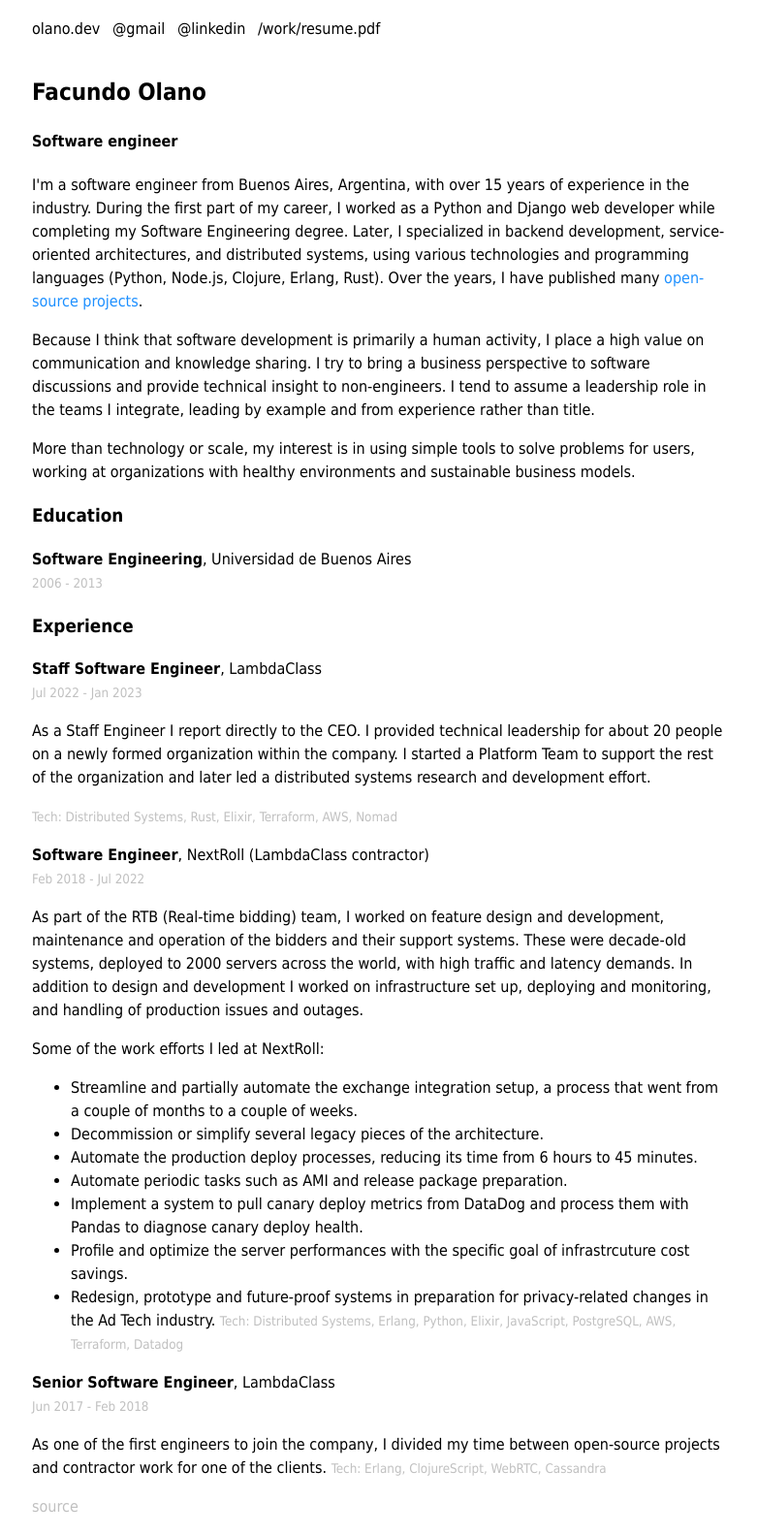
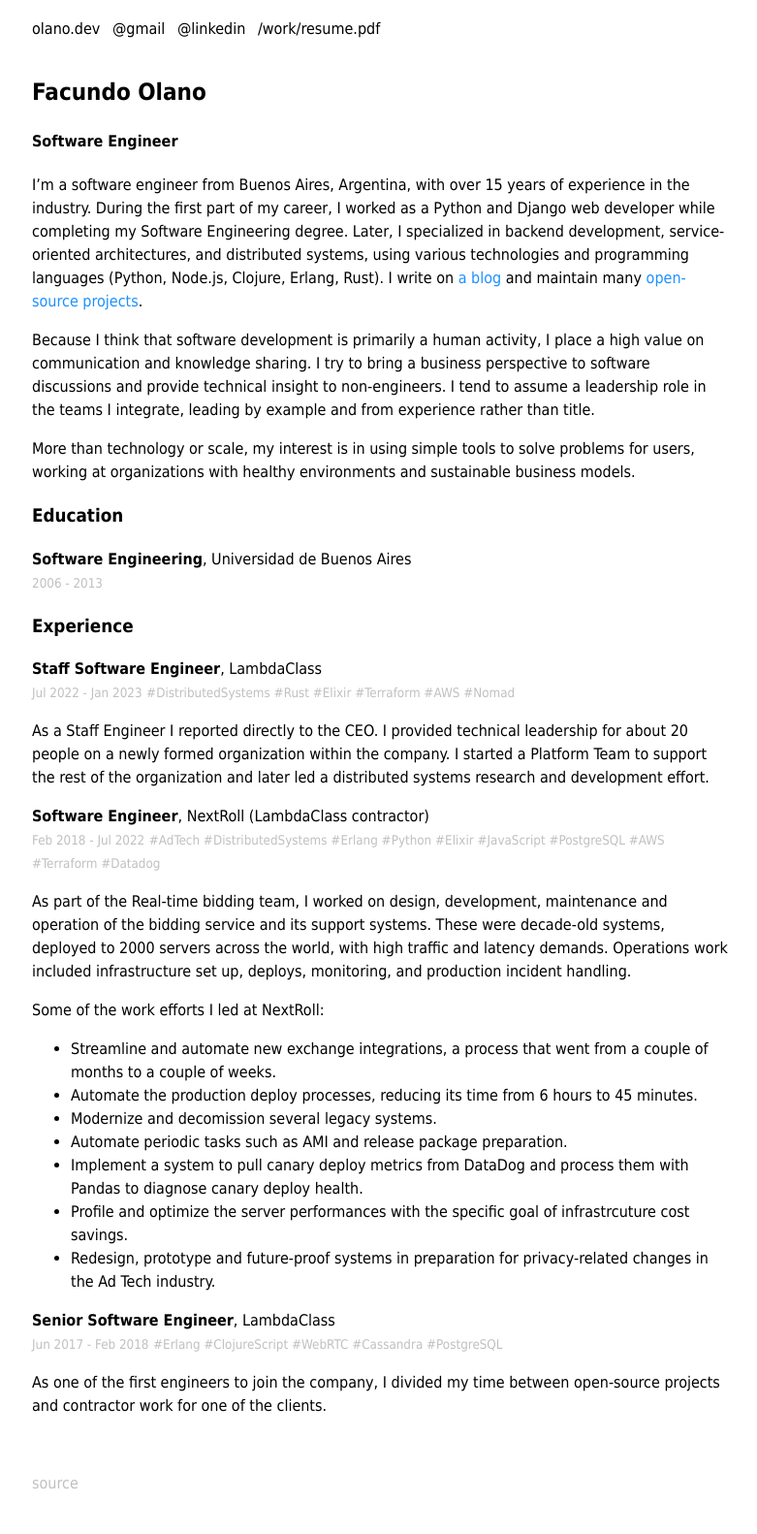
Before and after one commit to facundoolano/olano.dev, a Jekyll site: the page built from work/index.md, in a window 1280 px wide. Shown: the whole page at 97% size, without its empty margins (247-1028 px from the left). Built offline with Jekyll 4.4.1, drawn with Linux system fonts in a browser that asks for light colours; after the commit the page ends 1558 px from its top, so only the background shows below that.

Commit message:
update work content

```diff
--- a/_data/work.yml
+++ b/_data/work.yml
@@ -3,35 +3,30 @@
   org: LambdaClass
   tech: Distributed Systems, Rust, Elixir, Terraform, AWS, Nomad
   description: >
-    As a Staff Engineer I report directly to the CEO. I provided technical leadership for about 20 people on a newly formed organization within the company.
+    As a Staff Engineer I reported directly to the CEO. I provided technical leadership for about 20 people on a newly formed organization within the company.
     I started a Platform Team to support the rest of the organization and later led a distributed systems research and development effort.
 - date: Feb 2018 - Jul 2022
   title: Software Engineer
   org: NextRoll (LambdaClass contractor)
-  tech: Distributed Systems, Erlang, Python, Elixir, JavaScript, PostgreSQL, AWS, Terraform, Datadog
+  tech: AdTech, Distributed Systems, Erlang, Python, Elixir, JavaScript, PostgreSQL, AWS, Terraform, Datadog
   description: >-
-     As part of the RTB (Real-time bidding) team, I worked on feature design and development, maintenance and operation of the bidders and their support systems.
+    As part of the Real-time bidding team, I worked on design, development, maintenance and operation of the bidding service and its support systems.
      These were decade-old systems, deployed to 2000 servers across the world, with high traffic and latency demands.
-     In addition to design and development I worked on infrastructure set up, deploying and monitoring, and handling of production issues and outages.
+     Operations work included infrastructure set up, deploys, monitoring, and production incident handling.
 
 
      Some of the work efforts I led at NextRoll:
 
-     - Streamline and partially automate the exchange integration setup, a process that went from a couple of months to a couple of weeks.
+       - Streamline and automate new exchange integrations, a process that went from a couple of months to a couple of weeks.
+       - Automate the production deploy processes, reducing its time from 6 hours to 45 minutes.
+       - Modernize and decomission several legacy systems.
+       - Automate periodic tasks such as AMI and release package preparation.
+       - Implement a system to pull canary deploy metrics from DataDog and process them with Pandas to diagnose canary deploy health.
+       - Profile and optimize the server performances with the specific goal of infrastrcuture cost savings.
+       - Redesign, prototype and future-proof systems in preparation for privacy-related changes in the Ad Tech industry.
 
-     - Decommission or simplify several legacy pieces of the architecture.
-
-     - Automate the production deploy processes, reducing its time from 6 hours to 45 minutes.
-
-     - Automate periodic tasks such as AMI and release package preparation.
-
-     - Implement a system to pull canary deploy metrics from DataDog and process them with Pandas to diagnose canary deploy health.
-
-     - Profile and optimize the server performances with the specific goal of infrastrcuture cost savings.
-
-     - Redesign, prototype and future-proof systems in preparation for privacy-related changes in the Ad Tech industry.
 - date: Jun 2017 - Feb 2018
   title: Senior Software Engineer
   org: LambdaClass
-  tech: Erlang, ClojureScript, WebRTC, Cassandra
+  tech: Erlang, ClojureScript, WebRTC, Cassandra, PostgreSQL
   description: As one of the first engineers to join the company, I divided my time between open-source projects and contractor work for one of the clients.
--- a/work/index.md
+++ b/work/index.md
@@ -4,16 +4,16 @@ title: Facundo Olano
 sections: [["mailto:facundo.olano@gmail.com", "@gmail"], ["https://www.linkedin.com/in/facundoolano/", "@linkedin"], ["/work/resume.pdf", "/work/resume.pdf"]]
 ---
 
-#### Software engineer
+#### Software Engineer
 
-<p>I'm a software engineer from Buenos Aires, Argentina, with over 15 years of experience in the industry.
-    During the first part of my career, I worked as a Python and Django web developer while completing my Software Engineering degree.
-    Later, I specialized in backend development, service-oriented architectures, and distributed systems, using various technologies and programming languages (Python, Node.js, Clojure, Erlang, Rust).
-    Over the years, I have published many <a href="/projects">open-source projects</a>.</p>
+I'm a software engineer from Buenos Aires, Argentina, with over 15 years of experience in the industry.
+During the first part of my career, I worked as a Python and Django web developer while completing my Software Engineering degree.
+Later, I specialized in backend development, service-oriented architectures, and distributed systems, using various technologies and programming languages (Python, Node.js, Clojure, Erlang, Rust).
+I write on [a blog](/blog) and maintain many [open-source projects](/projects).
 
-<p>Because I think that software development is primarily a human activity, I place a high value on communication and knowledge sharing. I try to bring a business perspective to software discussions and provide technical insight to non-engineers. I tend to assume a leadership role in the teams I integrate, leading by example and from experience rather than title. </p>
+Because I think that software development is primarily a human activity, I place a high value on communication and knowledge sharing. I try to bring a business perspective to software discussions and provide technical insight to non-engineers. I tend to assume a leadership role in the teams I integrate, leading by example and from experience rather than title.
 
-<p>More than technology or scale, my interest is in using simple tools to solve problems for users, working at organizations with healthy environments and sustainable business models.</p>
+More than technology or scale, my interest is in using simple tools to solve problems for users, working at organizations with healthy environments and sustainable business models.
 
 ### Education
 
@@ -23,11 +23,15 @@
 ### Experience
 
 {% for job in site.data.work %}
+{% assign techs = job.tech | split:"," %}
 <b>{{job.title}}</b>, {{job.org}}
 <br/> <small><span class="date">{{job.date}}</span></small>
+<small><span class="date"> {% for tech in techs %}#{{tech | replace: " ", ""}} {% endfor %}</span></small>
+
 
 {{job.description}}
-<small><span class="date">Tech: {{job.tech}}</span></small>
+
+{% endfor %}
 
 
-{% endfor %}
+<br/>
```
